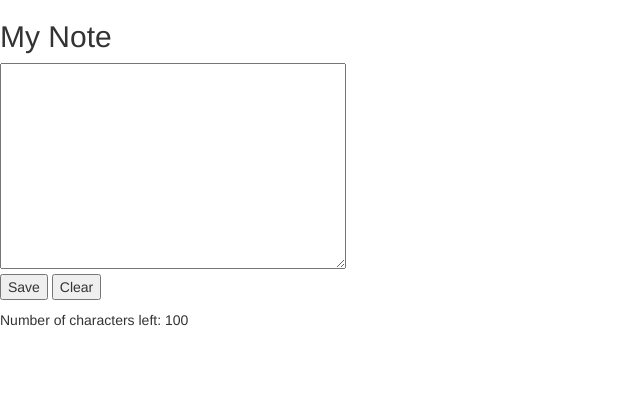
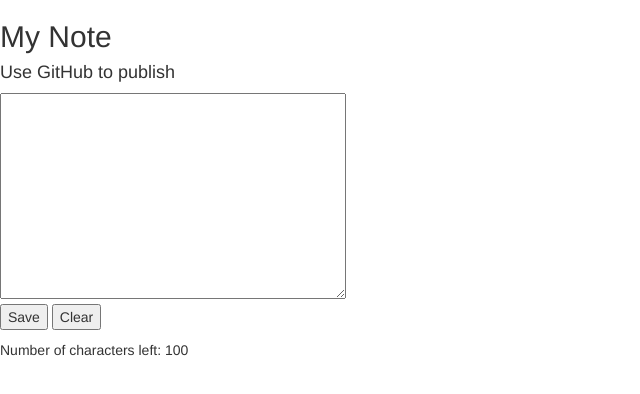
Before and after one commit to vul3yo6/devtainan, a plain HTML site: page devtainan/index.html in a window 1280 px wide. Shown: the whole page, without its empty margins (0-640 px from the left). Drawn offline with nearby package versions, Linux system fonts and the light colour scheme.

Commit message:
Use GitHub to publish
Signed-off-by: vul3yo6 <vul3yo6@hotmail.com>

```diff
--- a/devtainan/index.html
+++ b/devtainan/index.html
@@ -9,7 +9,7 @@
 <body ng-app="myNoteApp" ng-controller="myNoteCtrl">
 
     <h2>My Note </h2>
-
+    <h4>Use GitHub to publish</h4>
 
     <textarea ng-model="message" cols="40" rows="10"></textarea>
 
```
Also changed, not shown: 1 other file.
